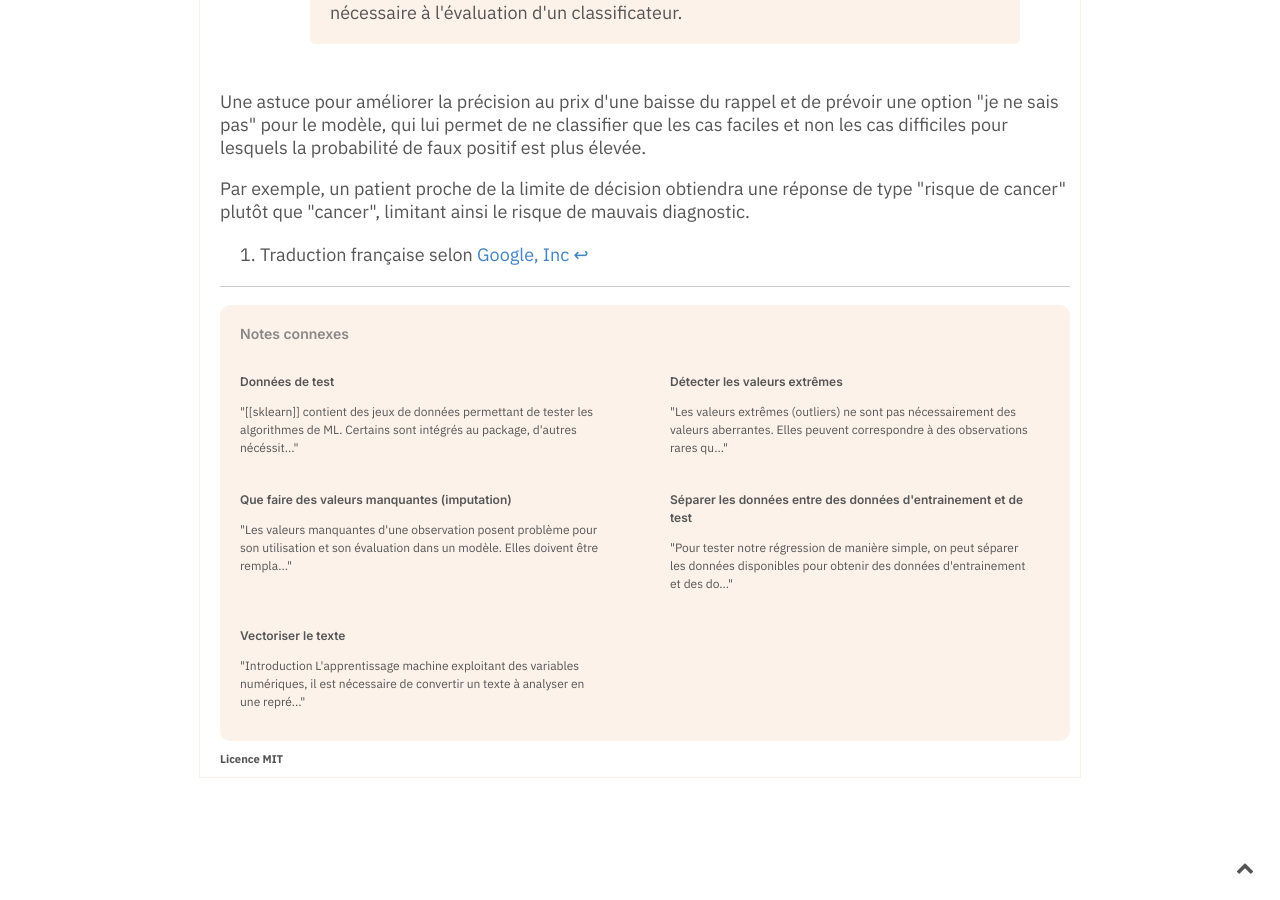
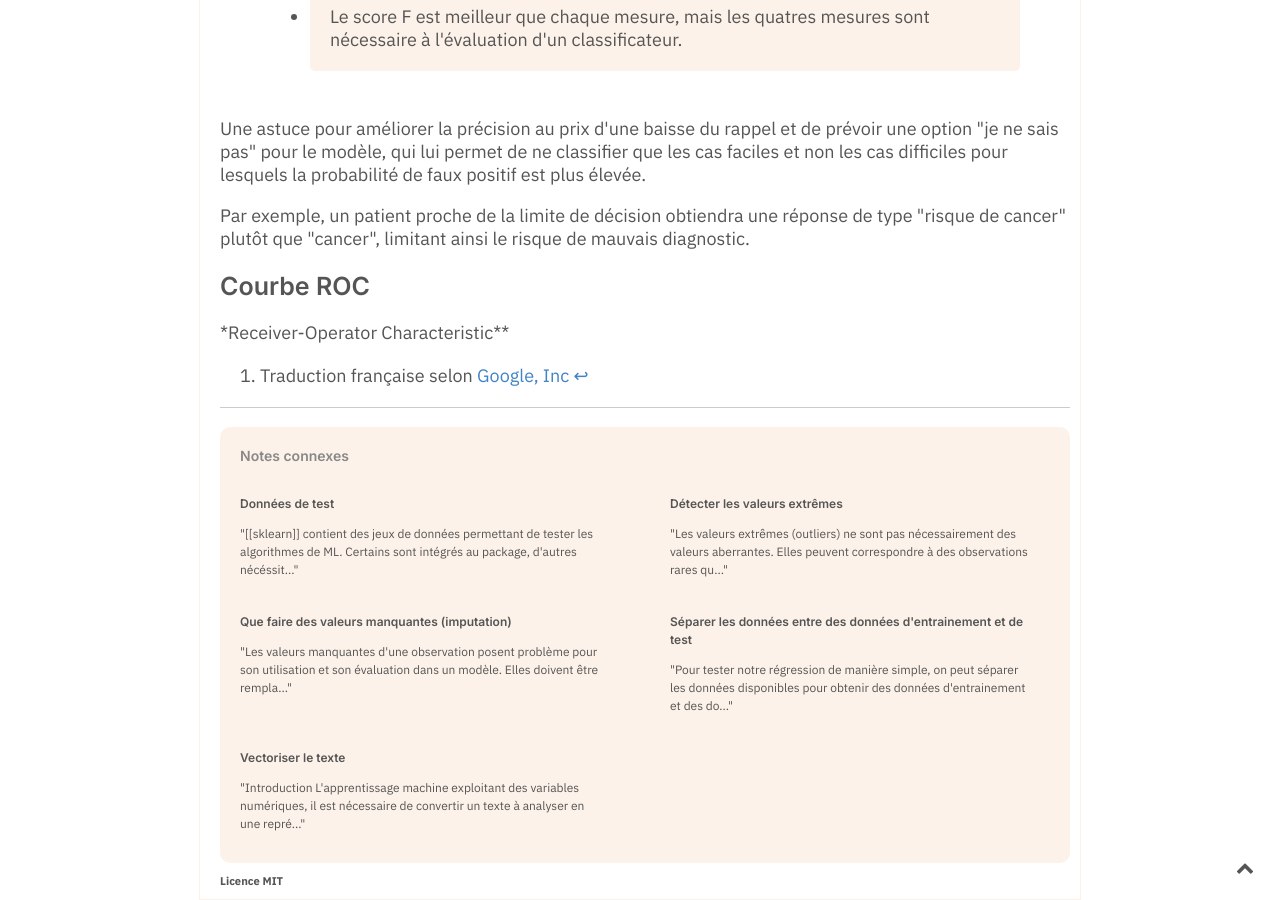
Before and after one commit to Maxence-L/arboretum.link, a Jekyll site: the page built from _notes/Evaluer les performances d'un classificateur.md, in a window 1280 px wide and 900 px high, scrolled down 4311 px. Built offline with Jekyll 4.4.1, drawn with Linux system fonts in a browser that asks for light colours; formulas are drawn with MathJax 3; the table of contents is made by our own code; before the commit the page ends 5089 px from its top, so only the background shows below that; some of the changed text lies outside the part shown.

Commit message:
Update Evaluer les performances d'un classificateur.md

```diff
--- a/_notes/Evaluer les performances d'un classificateur.md
+++ b/_notes/Evaluer les performances d'un classificateur.md
@@ -92,7 +92,7 @@ $$
 
 Un modèle parfait présente un score F égal à 1.
 
-##### $F Bêta
+##### F Bêta
 La moyenne harmonique du score F peut être pondérée afin de de donner plus d'importance à un indicateur. On parle alors de score *F-beta* ($F_\beta$). Il se calcule ainsi :
 
 $$
@@ -120,3 +120,7 @@ En revanche, si l'on veut **miniser les faux négatifs**, on sélectionnera un $
 Une astuce pour améliorer la précision au prix d'une baisse du rappel et de prévoir une option "je ne sais pas" pour le modèle, qui lui permet de ne classifier que les cas faciles et non les cas difficiles pour lesquels la probabilité de faux positif est plus élevée.
 
 Par exemple, un patient proche de la limite de décision obtiendra une réponse de type "risque de cancer" plutôt que "cancer", limitant ainsi le risque de mauvais diagnostic.
+
+## Courbe ROC
+
+*Receiver-Operator Characteristic**
```
